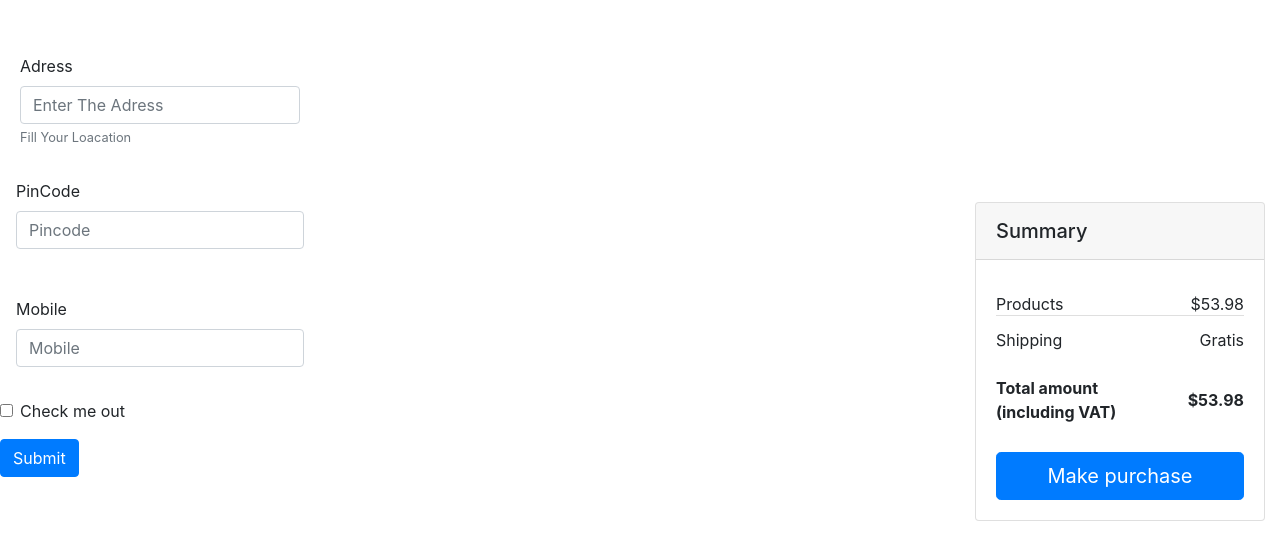
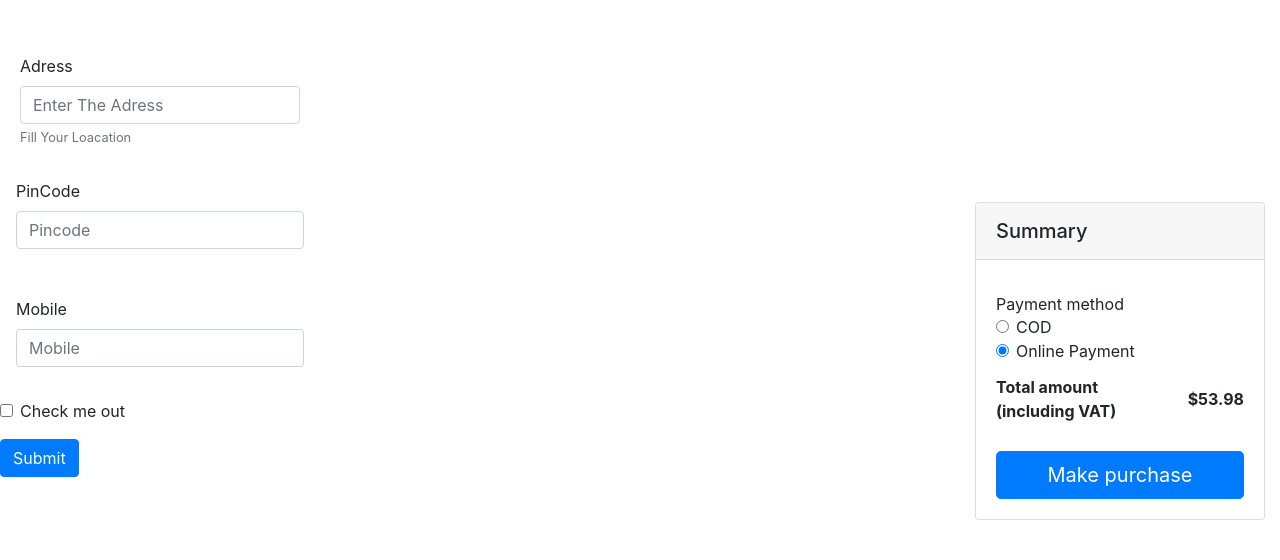
Before and after one commit to athifbinu/Learn-Javascript, a plain HTML site: page index.html in a window 1280 px wide. Shown: the part 116-676 px from the top of the page. Drawn offline with nearby package versions, Linux system fonts and the light colour scheme.

Commit message:
To add some html

```diff
--- a/index.html
+++ b/index.html
@@ -31,13 +31,24 @@
             <div class="card-body">
               <ul class="list-group list-group-flush">
                 <li class="list-group-item d-flex justify-content-between align-items-center border-0 px-0 pb-0">
-                  Products
-                  <span>$53.98</span>
+                  Payment method
+
                 </li>
-                <li class="list-group-item d-flex justify-content-between align-items-center px-0">
-                  Shipping
-                  <span>Gratis</span>
-                </li>
+                <div class="form-check">
+                    <input class="form-check-input" type="radio" name="flexRadioDefault" id="flexRadioDefault1">
+                    <label class="form-check-label" for="flexRadioDefault1">
+                      COD
+                    </label>
+                  </div>
+
+                  <div class="form-check">
+                    <input class="form-check-input" type="radio" name="flexRadioDefault" id="flexRadioDefault2" checked>
+                    <label class="form-check-label" for="flexRadioDefault2">
+                      Online Payment
+                    </label>
+                  </div>
+
+
                 <li class="list-group-item d-flex justify-content-between align-items-center border-0 px-0 mb-3">
                   <div>
                     <strong>Total amount</strong>
```
